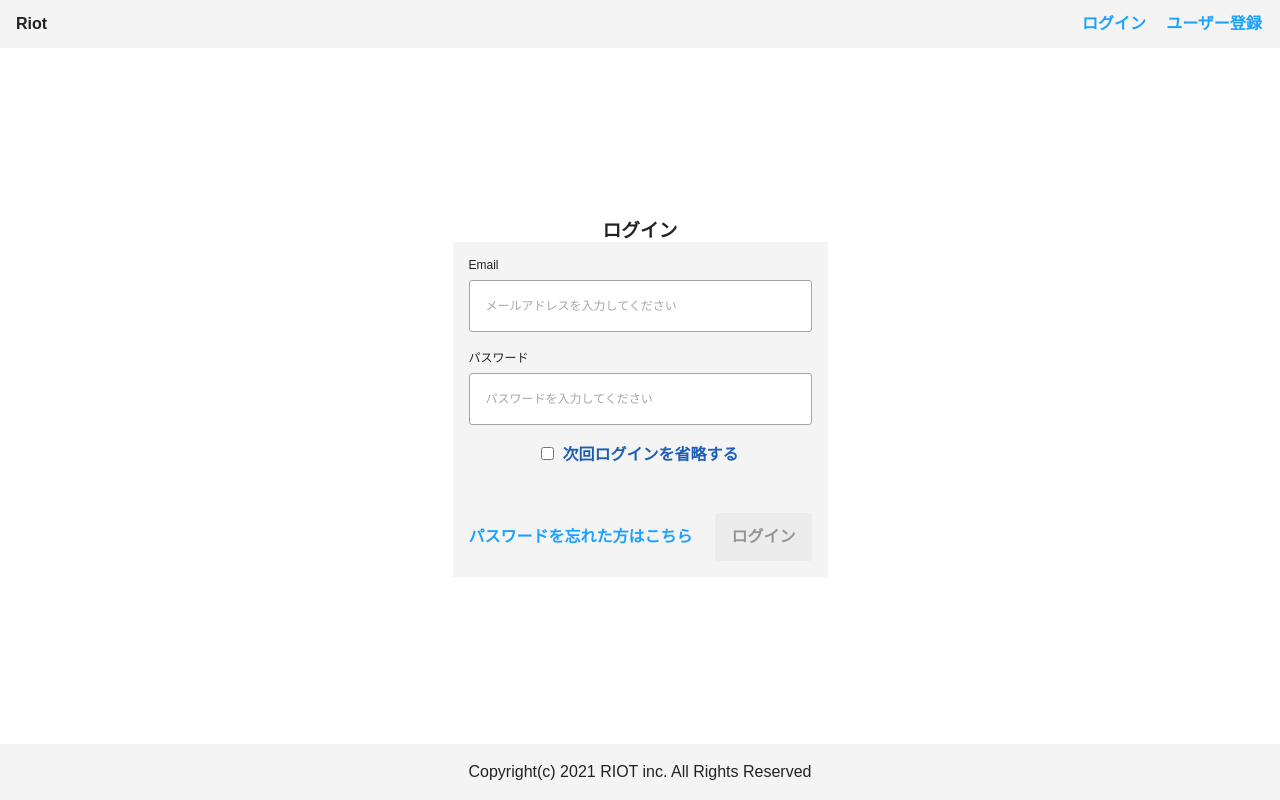
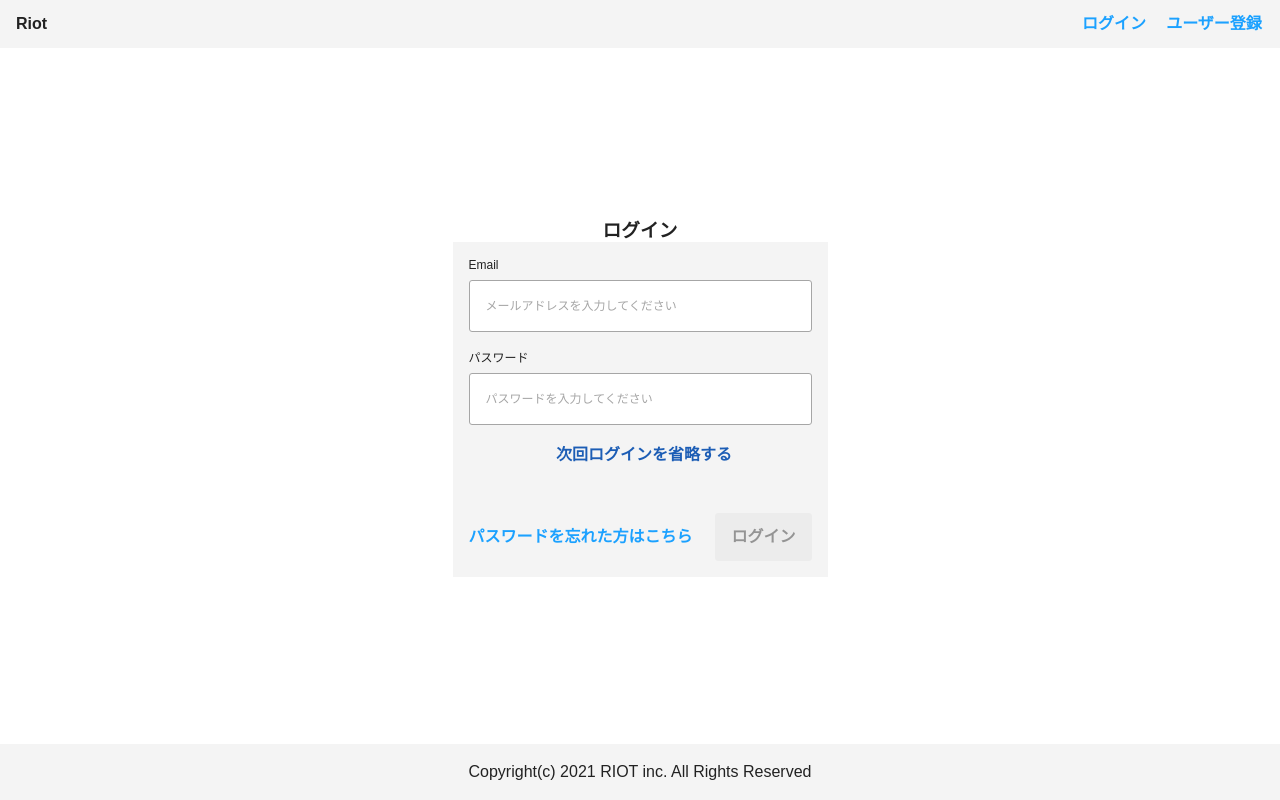
Before and after one commit to kimuniiii/Personal-Development, a Next.js app in the folder packages/client/: page /login in a window 1280 px wide. Built offline with nearby package versions, Linux system fonts and the light colour scheme.

Commit message:
グローバルスタイルを変更

```diff
--- a/packages/client/src/styles/global_style.ts
+++ b/packages/client/src/styles/global_style.ts
@@ -39,6 +39,7 @@ export const GLOBAL_STYLE = css`
     margin: 0;
     border: 0;
     border-radius: 0;
+    appearance: none;
   }
 
   /*
```
